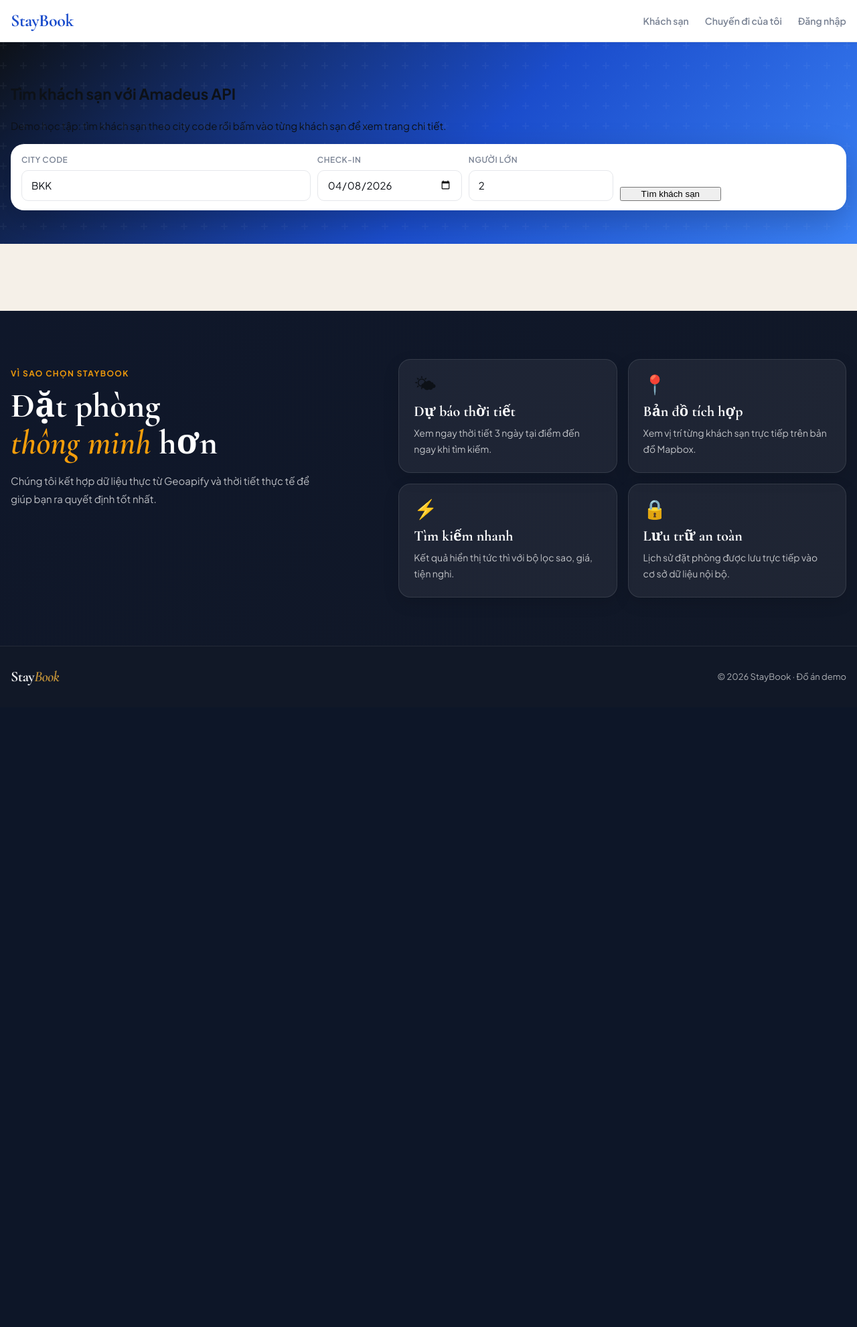
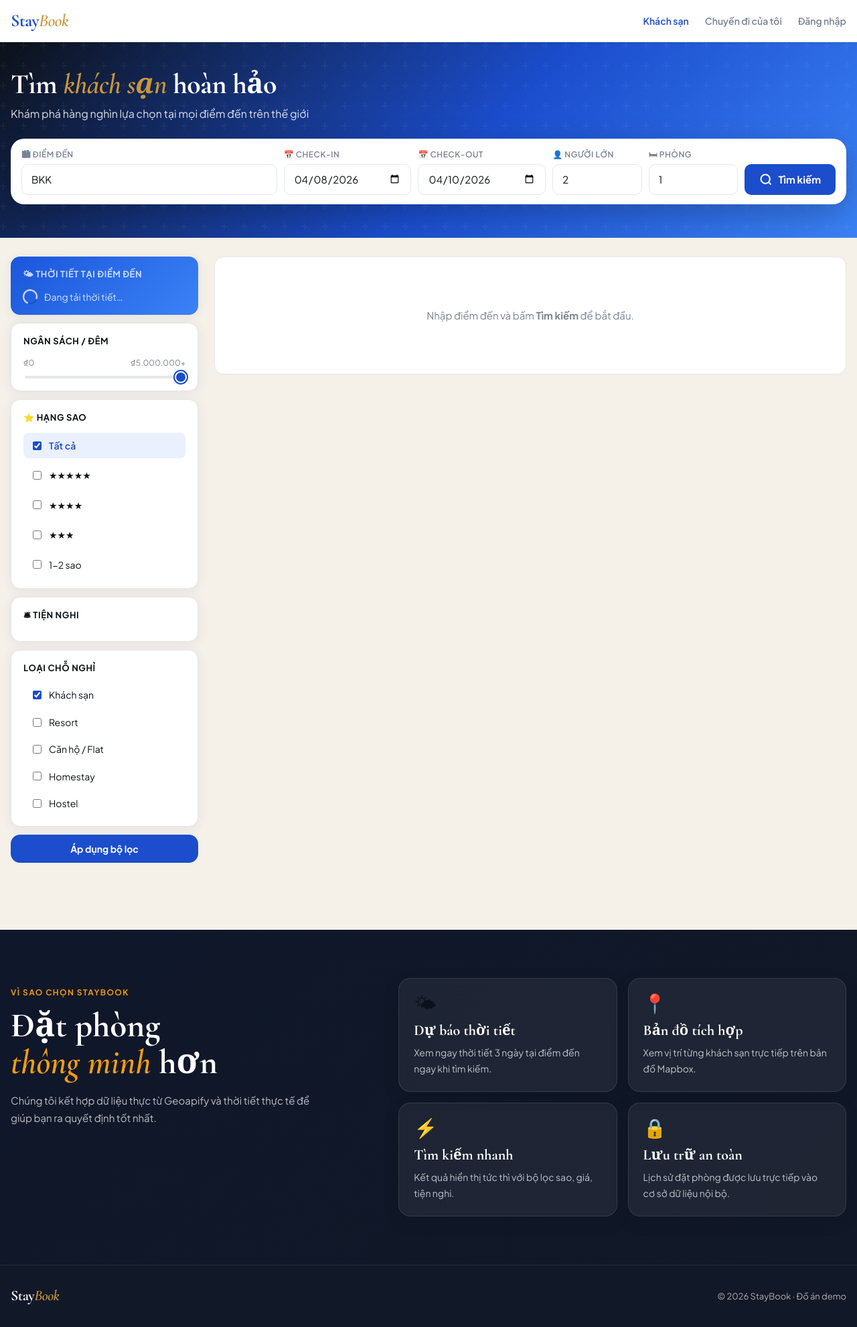
Before and after one commit to NTH24075/API_WEB_HOTEL, a FastAPI app: page /hotels in a window 1280 px wide. Shown: the whole page at 67% size. Before the commit the page ends 1024 px from the top, so only its background shows below. Run offline with FastAPI, Linux system fonts and the light colour scheme; data that the repository does not hold is empty; some libraries are stand-ins or nearby versions.

Commit message:
fix merge

```diff
--- a/templates/index.html
+++ b/templates/index.html
@@ -8,47 +8,126 @@
     <link rel="stylesheet" href="/static/css/style.css" />
 </head>
 <body data-page="hotel-list">
+
 <header class="topbar">
     <div class="container topbar-inner">
-            <div class="brand">StayBook</div>
+        <a class="brand" href="/">Stay<span>Book</span></a>
         <nav class="topnav">
-                <a href="/">Khách sạn</a>
+            <a href="/" class="active">Khách sạn</a>
             <a href="#">Chuyến đi của tôi</a>
-                <a href="/auth-page">Đăng nhập</a>
+            <a href="#">Đăng nhập</a>
         </nav>
     </div>
 </header>
 
-    <main class="page">
 <section class="search-hero">
     <div class="container">
-                <h1>Tìm khách sạn với Amadeus API</h1>
-                <p>Demo học tập: tìm khách sạn theo city code rồi bấm vào từng khách sạn để xem trang chi tiết.</p>
+        <div class="hero-text">
+            <h1>Tìm <em>khách sạn</em> hoàn hảo</h1>
+            <p>Khám phá hàng nghìn lựa chọn tại mọi điểm đến trên thế giới</p>
+        </div>
 
         <div class="search-panel">
+            <div class="field field-city">
+                <label>🏙 Điểm đến</label>
+                <input id="cityCode" value="BKK" placeholder="Ví dụ: BKK, HAN, SGN, PAR…" />
+            </div>
             <div class="field">
-                        <label>City code</label>
-                        <input id="cityCode" value="BKK" placeholder="Ví dụ: BKK, PAR, SGN" />
-                    </div>
-
-                    <div class="field">
-                        <label>Check-in</label>
+                <label>📅 Check-in</label>
                 <input id="checkInDate" type="date" value="2026-04-08" />
             </div>
-
             <div class="field">
-                        <label>Người lớn</label>
+                <label>📅 Check-out</label>
+                <input id="checkOutDate" type="date" value="2026-04-10" />
+            </div>
+            <div class="field field-sm">
+                <label>👤 Người lớn</label>
                 <input id="adults" type="number" min="1" max="9" value="2" />
             </div>
-
-                    <button id="searchBtn" class="primary-btn">Tìm khách sạn</button>
+            <div class="field field-sm">
+                <label>🛏 Phòng</label>
+                <input id="rooms" type="number" min="1" max="9" value="1" />
+            </div>
+            <button id="searchBtn" class="search-btn">
+                <svg width="20" height="20" viewBox="0 0 24 24" fill="none" stroke="currentColor" stroke-width="2.5"><circle cx="11" cy="11" r="8"/><path d="m21 21-4.35-4.35"/></svg>
+                Tìm kiếm
+            </button>
         </div>
     </div>
 </section>
 
-        <section class="container">
-            <div id="hotelResults" class="hotel-grid"></div>
-        </section>
+<div class="main-layout container">
+    <aside class="sidebar" id="sidebar">
+        <div class="widget weather-widget" id="weatherWidget">
+            <div class="widget-title">🌤 Thời tiết tại điểm đến</div>
+            <div id="weatherContent" class="weather-loading">
+                <div class="spinner"></div>
+                <span>Đang tải thời tiết…</span>
+            </div>
+        </div>
+
+        <div class="widget">
+            <div class="widget-title">Ngân sách / đêm</div>
+            <div class="range-labels">
+                <span id="budgetMin">₫0</span>
+                <span id="budgetMax">₫5.000.000+</span>
+            </div>
+            <input type="range" id="budgetRange" min="0" max="5000000" step="100000" value="5000000" class="range-input" />
+        </div>
+
+        <div class="widget">
+            <div class="widget-title">⭐ Hạng sao</div>
+            <div class="star-filter" id="starFilter">
+                <label class="star-chip active"><input type="checkbox" value="all" checked> Tất cả</label>
+                <label class="star-chip"><input type="checkbox" value="5"> ★★★★★</label>
+                <label class="star-chip"><input type="checkbox" value="4"> ★★★★</label>
+                <label class="star-chip"><input type="checkbox" value="3"> ★★★</label>
+                <label class="star-chip"><input type="checkbox" value="1"> 1-2 sao</label>
+            </div>
+        </div>
+
+        <div class="widget">
+            <div class="widget-title">🛎 Tiện nghi</div>
+            <div class="amenity-list" id="amenityFilter">
+                <!-- Loaded dynamically from /api/amenities -->
+                <div style="font-size:13px;color:var(--text-muted);padding:4px 0">Đang tải tiện nghi…</div>
+            </div>
+        </div>
+
+        <div class="widget">
+            <div class="widget-title">Loại chỗ nghỉ</div>
+            <div class="amenity-list">
+                <label class="amenity-item"><input type="checkbox" value="hotel" checked> Khách sạn</label>
+                <label class="amenity-item"><input type="checkbox" value="resort"> Resort</label>
+                <label class="amenity-item"><input type="checkbox" value="apartment"> Căn hộ / Flat</label>
+                <label class="amenity-item"><input type="checkbox" value="homestay"> Homestay</label>
+                <label class="amenity-item"><input type="checkbox" value="hostel"> Hostel</label>
+            </div>
+        </div>
+
+        <button class="apply-filter-btn" id="applyFilter">Áp dụng bộ lọc</button>
+    </aside>
+
+    <main class="results-area">
+        <div class="results-topbar" id="resultsTopbar" style="display:none">
+            <div id="resultsCount" class="results-count"></div>
+            <div class="sort-row">
+                <span>Sắp xếp:</span>
+                <select id="sortSelect" class="sort-select">
+                    <option value="default">Phù hợp nhất</option>
+                    <option value="price-asc">Giá tăng dần</option>
+                    <option value="price-desc">Giá giảm dần</option>
+                    <option value="name-asc">Tên A→Z</option>
+                </select>
+            </div>
+        </div>
+
+        <div id="hotelResults" class="hotel-list">
+            <div class="empty-state">
+                <div class="empty-icon"></div>
+                <p>Nhập điểm đến và bấm <strong>Tìm kiếm</strong> để bắt đầu.</p>
+            </div>
+        </div>
     </main>
 </div>
 
```
Lines whose indentation alone changed are shown as unchanged.
